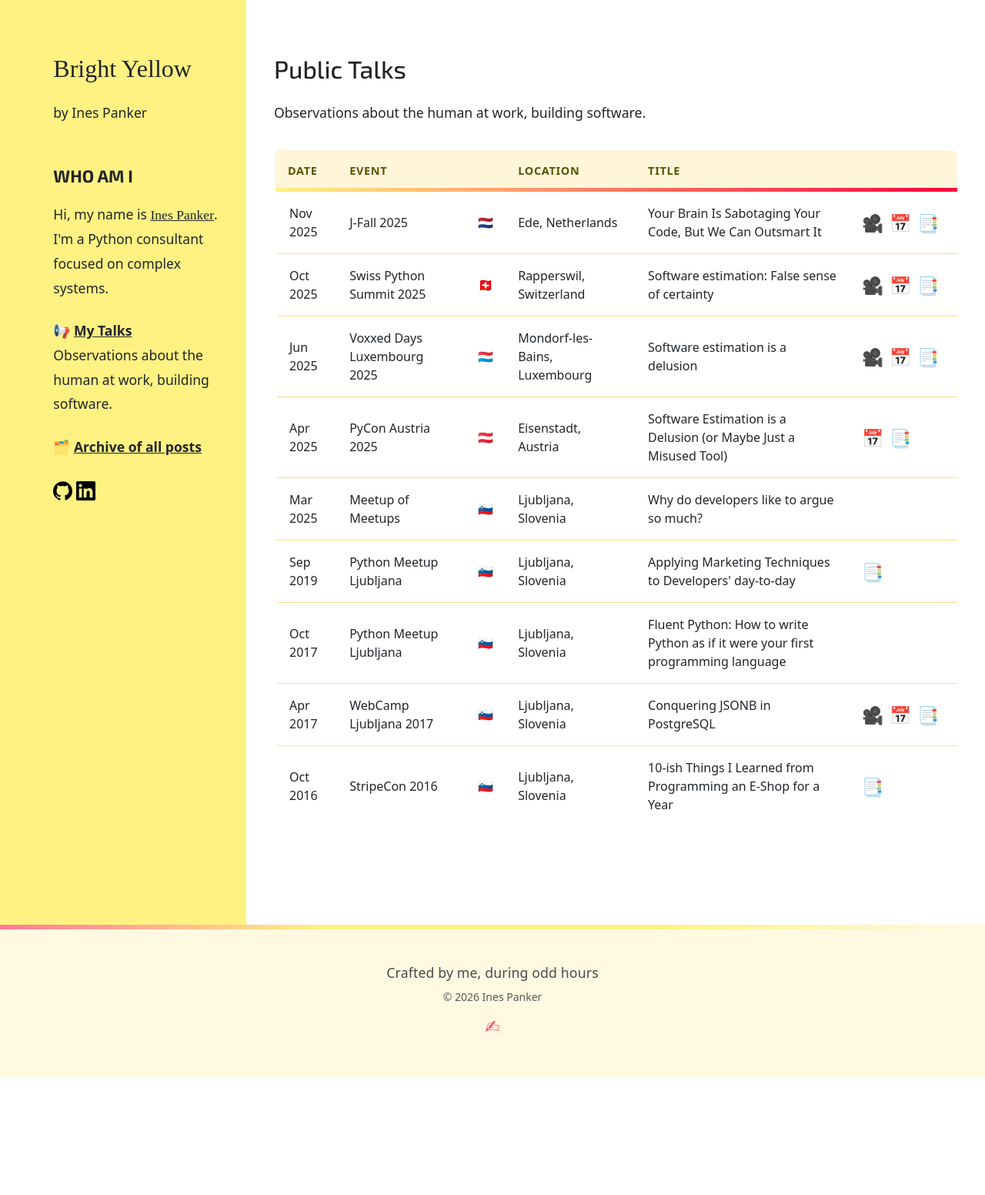
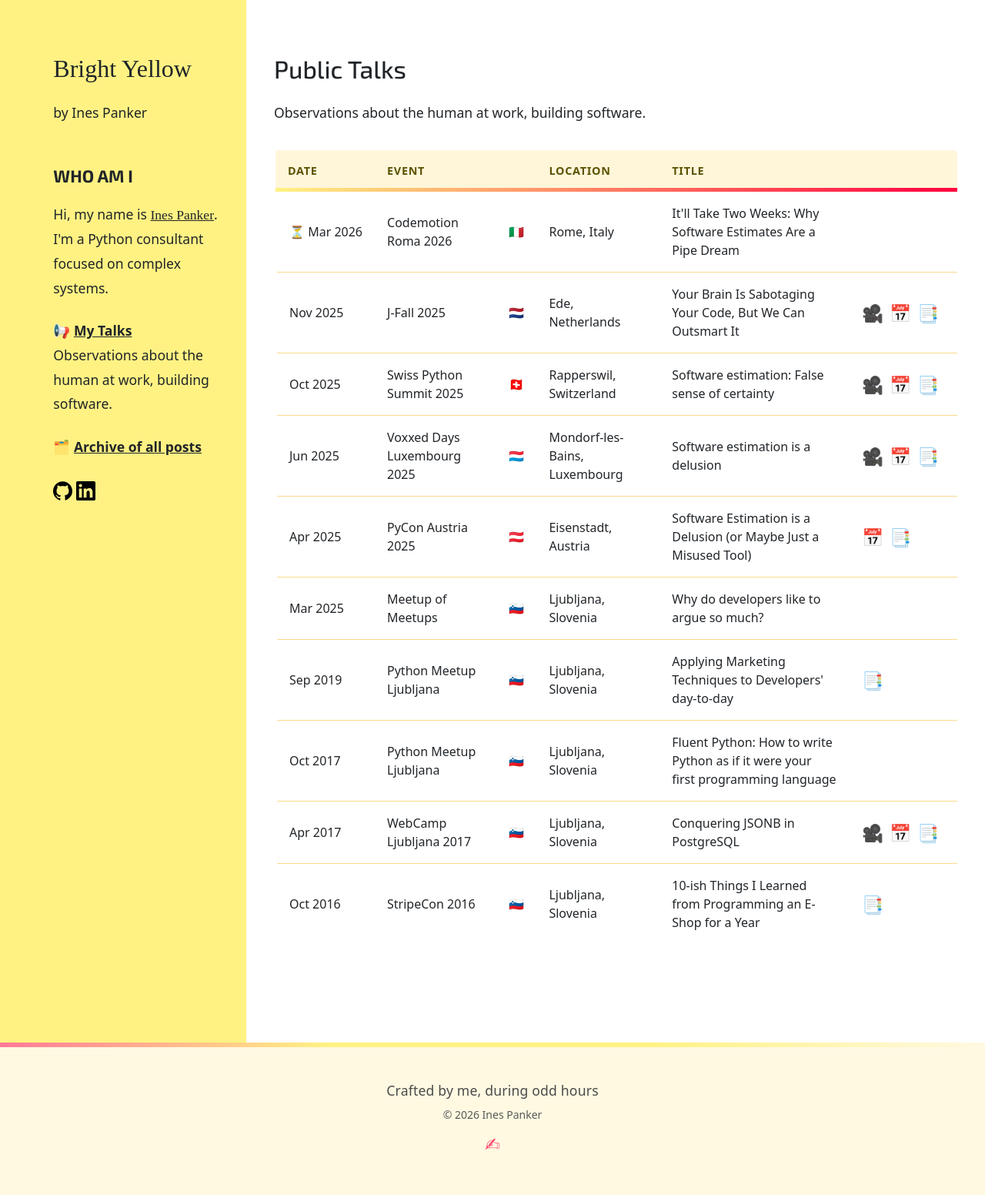
Before and after one commit to inesp/inesp.github.io, a Jekyll site: the page built from talks.html, in a window 1280 px wide. Shown: the whole page at 77% size. Built offline with Jekyll 4.4.1, drawn with Linux system fonts in a browser that asks for light colours; nearby versions of some CDN libraries; some web fonts are replaced; before the commit the page ends 1399 px from its top, so only the background shows below that.

Commit message:
Add codemotion talk

```diff
--- a/_data/talks.yml
+++ b/_data/talks.yml
@@ -1,3 +1,14 @@
+- conf: Codemotion Roma 2026
+  link: https://conferences.codemotion.com/roma/
+  date: Mar 2026
+  flag: 🇮🇹
+  location: Rome, Italy
+  title: "It'll Take Two Weeks: Why Software Estimates Are a Pipe Dream"
+  coming_soon: true
+  details_link:
+  video_link:
+  slides_link:
+
 - conf: J-Fall 2025
   link: https://jfall.nl/
   date: Nov 2025
--- a/_sass/tables.scss
+++ b/_sass/tables.scss
@@ -116,8 +116,16 @@ table.talks {
     border-left: 4px solid $color-hover-red;
   }
 
+  tbody tr.coming-soon:hover {
+    border-left-color: $color-red-bright;
+  }
+
+
   @media (min-width: 1200px) {
     td.link-icons {
+      white-space: nowrap;
+    }
+    td:first-child {
       white-space: nowrap;
     }
   }
--- a/talks.html
+++ b/talks.html
@@ -22,8 +22,8 @@ fluid: true
   </thead>
   <tbody>
     {%- for talk in talks_info -%}
-      <tr>
-        <td>{{ talk.date }}</td>
+      <tr{% if talk.coming_soon %} class="coming-soon"{% endif %}>
+        <td>{% if talk.coming_soon %}<span title="coming soon">⏳</span> {% endif %}{{ talk.date }}</td>
         <td class="talk-conf">{%- if talk.link -%}<a href="{{ talk.link }}" target="_blank">{{ talk.conf }}</a>{%- else -%}{{ talk.conf }}{%- endif -%}</td>
         <td>{{ talk.flag }}</td>
         <td>{{ talk.location }}</td>
```
